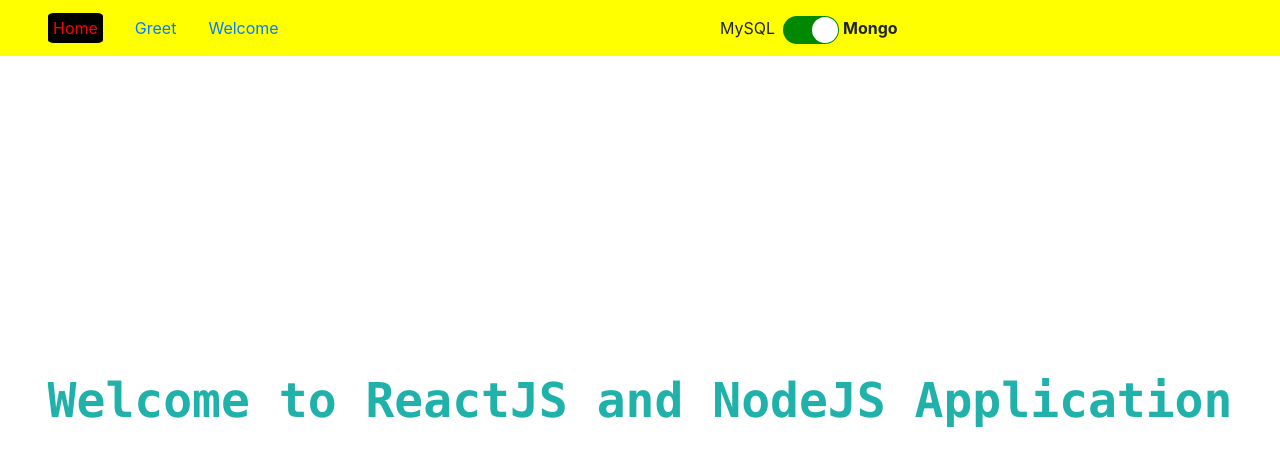
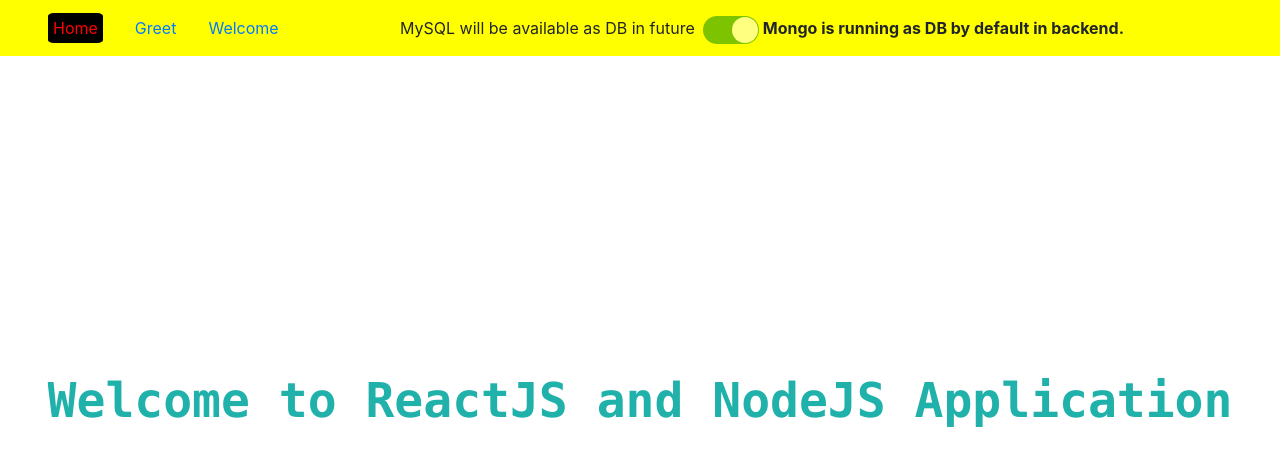
Before and after one commit to anandbaghel786/react-project, a React (Create React App) app: page / in a window 1280 px wide. Shown: the top 466 px of the page. Built offline with nearby package versions, Linux system fonts and the light colour scheme; no server answers.

Commit message:
db switch text disbaled

```diff
--- a/src/App.css
+++ b/src/App.css
@@ -40,6 +40,6 @@
 
 .switch-pos {
   position: absolute;
-  left: 45rem;
+  left: 25rem;
   display: flex;
 }
--- a/src/components/Hello.js
+++ b/src/components/Hello.js
@@ -30,12 +30,12 @@ class Hello extends Component {
     render() {
         return (
             <span className="switch-pos">
-                <label className="mr-2" style={{ fontWeight: this.state.checked ? null : 'bold' }}>MySQL</label>
+                <label className="mr-2" style={{ fontWeight: this.state.checked ? null : 'bold' }}>MySQL will be available as DB in future</label>
                 <label>
-                    <Switch onChange={this.handleChange} checked={this.state.checked} uncheckedIcon={false}
+                    <Switch disabled onChange={this.handleChange} checked={this.state.checked} uncheckedIcon={false}
                         checkedIcon={false} />
                 </label>
-                <label className="ml-1" style={{ fontWeight: this.state.checked ? 'bold' : null }}>Mongo</label>
+                <label className="ml-1" style={{ fontWeight: this.state.checked ? 'bold' : null }}>Mongo is running as DB by default in backend.</label>
                 <ToastContainer pauseOnFocusLoss={false} />
             </span>
         );
```
